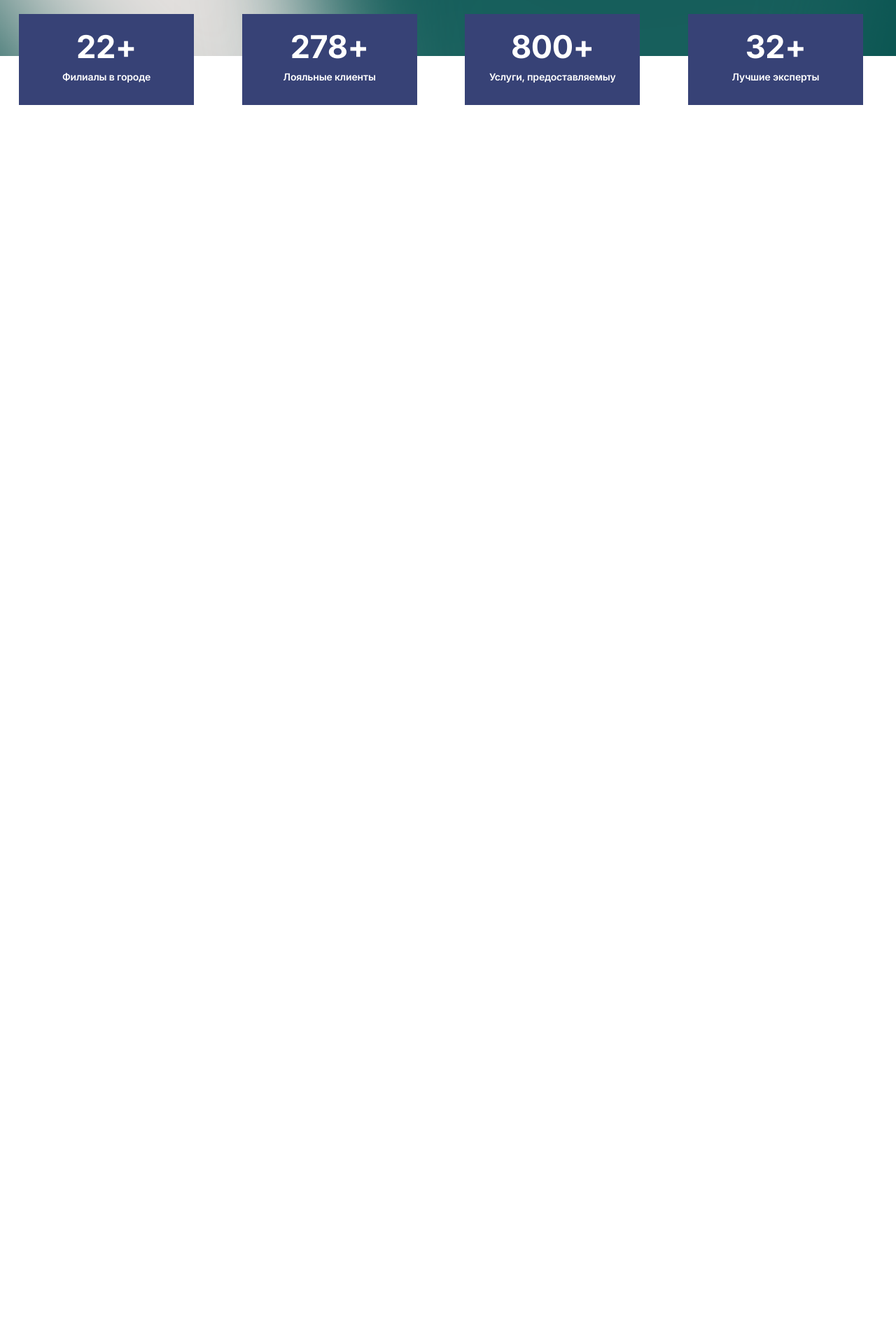
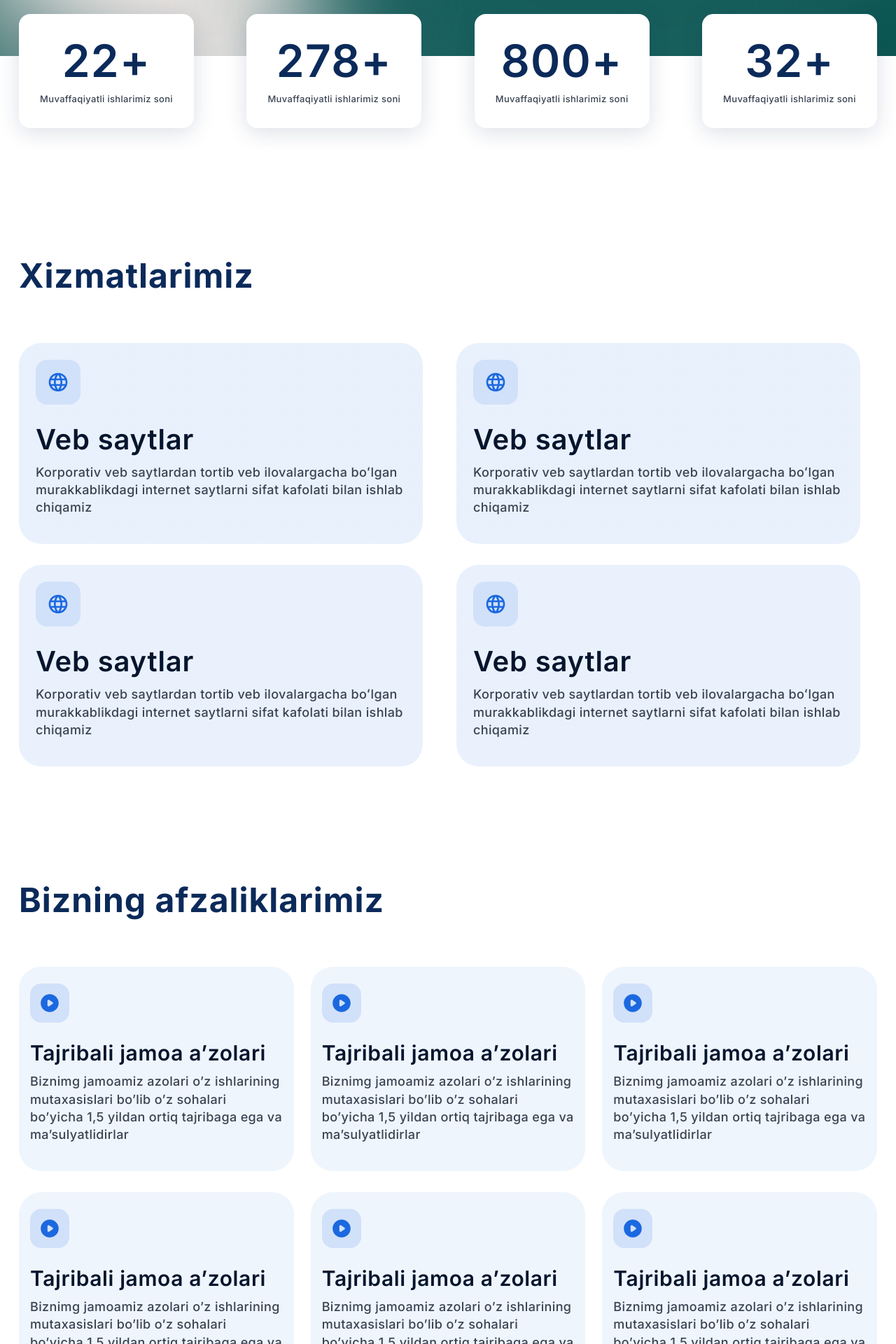
Before and after one commit to coderbekhub/inSITE-marketing, a React (Create React App) app: page / in a window 1280 px wide. Shown: the part 620-2540 px from the top of the page at 70% size. Before the commit the page ends 850 px from the top, so only its background shows below. Built offline with nearby package versions, Linux system fonts and the light colour scheme.

Commit message:
services + advantages done

```diff
--- a/src/App.scss
+++ b/src/App.scss
@@ -240,32 +240,7 @@ a {
 // INDICATOR
 
 .indicatorSection {
-  // width: 100%;
-  // height: 100vh;
-  // position: relative;
-
-  // .pTop {
-  //   position: absolute;
-  //   top: 0;
-  //   right: 0;
-  //   bottom: 0;
-  //   left: 0;
-  //   height: 100vh;
-  //   display: flex;
-  //   justify-content: center;
-  //   align-items: center;
-  //   flex-direction: column;
-  //   z-index: 2;
-  // }
-
-  // .blur {
-  //   position: absolute;
-  //   top: 0;
-  //   right: 0;
-  //   bottom: 0;
-  //   left: 0;
-  //   background: linear-gradient(180.03deg, rgba(26, 33, 73, 0) 0.03%, #18235C 99.97%), rgba(24, 35, 92, 0.5);
-  // }
+  margin-bottom: 100px;
 
   .indicatorText {
     display: block;
@@ -293,51 +268,145 @@ a {
     position: relative;
     bottom: 60px;
 
+    div {
+      margin-bottom: 20px;
+      padding: 25px;
+      width: 250px;
+      border-radius: 16px;
+      background: #FFF;
+      box-shadow: 0px 6px 30px 0px rgba(11, 42, 90, 0.15);
+
       h1 {
         color: #0B2A5A;
         font-size: 64px;
         font-weight: 600;
         line-height: 130%;
         letter-spacing: 1.28px;
+        margin-bottom: 4px;
       }
 
       h2 {
         color: #394352;
-      font-size: 16px;
+        font-size: 13px;
         font-weight: 500;
         line-height: 140%;
         letter-spacing: 0.32px;
       }
-    div {
-      margin-bottom: 20px;
-      padding: 25px;
-      width: 250px;
-      height: auto;
-      background: #374276;
-      margin-right: 20px;
-
-      h1 {
-        font-weight: 700;
-        font-size: 45px;
-        line-height: 96.4%;
-        display: flex;
-        align-items: center;
-        justify-content: center;
-        letter-spacing: -0.01em;
-        color: #fff;
-        margin-bottom: 15px;
+    }
+  }
 }
 
-      h2 {
+// SERVICES
+
+.serviceSection {
+  margin-bottom: 100px;
+  .servicesTitle {
+    color: #0B2A5A;
+    font-size: 48px;
+    font-weight: 700;
+    line-height: 130%;
+    letter-spacing: 0.96px;
+    margin-bottom: 64px;
+  }
+
+  .servicesContent {
+    div {
+      margin-bottom: 30px;
+
+      div {
+        padding: 24px;
+        align-items: flex-start;
+        border-radius: 32px;
+        background: linear-gradient(0deg, #d1e1f959 0%, #d1e1f959 100%), #d1e1f933;
+        margin-right: 24px;
+        cursor: pointer;
+
+        &:hover {
+          background: linear-gradient(0deg, #d1e1f965 0%, #d1e1f965 100%), #d1e1f965;
+        }
+
+        img {
+          width: 64px;
+          height: 64px;
+          margin-bottom: 24px;
+        }
+
+        h3 {
+          color: #05152D;
+          font-size: 40px;
           font-weight: 600;
-        font-size: 14px;
-        line-height: 96.4%;
-        display: flex;
-        justify-content: center;
-        align-items: center;
-        letter-spacing: -0.01em;
-        color: #fff;
+          line-height: 130%;
+          letter-spacing: 0.8px;
+          margin-bottom: 8px;
+        }
+
+        p {
+          color: #394352;
+          font-size: 18px;
+          font-weight: 500;
+          line-height: 140%;
+          letter-spacing: 0.36px;
         }
       }
     }
   }
+}
+
+// ADVANTAGES
+
+.advantageSection {
+  margin-bottom: 100px;
+  .advantagesTitle {
+    color: #0B2A5A;
+    font-size: 48px;
+    font-weight: 700;
+    line-height: 130%;
+    letter-spacing: 0.96px;
+    margin-bottom: 64px;
+  }
+
+  .advantageContent {
+    display: flex;
+    flex-wrap: wrap;
+
+    .advantageInfo {
+      display: flex;
+      gap: 24px;
+      div {
+        padding: 24px 16px;
+        border-radius: 32px;
+        background: rgba(209, 225, 249, 0.35);
+        margin-bottom: 30px;
+        cursor: pointer;
+
+        &:hover {
+          background: linear-gradient(0deg, #d1e1f965 0%, #d1e1f965 100%), #d1e1f965;
+        }
+
+        img {
+          width: 56px;
+          height: 56px;
+          margin-bottom: 24px;
+        }
+
+        h3 {
+          color: #05152D;
+          font-size: 30px;
+          font-weight: 600;
+          line-height: 130%;
+          letter-spacing: 0.6px;
+          margin-bottom: 8px;
+        }
+
+        p {
+          overflow: hidden;
+          color: #394352;
+          font-size: 18px;
+          font-weight: 500;
+          line-height: 140%;
+          letter-spacing: 0.36px;
+        }
+      }
+    }
+  }
+}
--- /dev/null
+++ b/src/Components/Advantages.jsx
@@ -0,0 +1,49 @@
+import React from 'react'
+import AdvantagesCardIcon from '../img/advantagesCardIcon.svg'
+
+export default function Advantages() {
+  return (
+    <section className='advantageSection'>
+      <div className="container">
+        <h2 className='advantagesTitle'>Bizning afzaliklarimiz</h2>
+        <div className='advantageContent'>
+          <div className='advantageInfo'>
+            <div>
+              <img src={AdvantagesCardIcon} alt="..." />
+              <h3>Tajribali jamoa a’zolari</h3>
+              <p>Biznimg jamoamiz azolari o’z ishlarining mutaxasislari bo’lib o’z sohalari bo’yicha 1,5 yildan ortiq tajribaga ega va ma’sulyatlidirlar</p>
+            </div>
+            <div>
+              <img src={AdvantagesCardIcon} alt="..." />
+              <h3>Tajribali jamoa a’zolari</h3>
+              <p>Biznimg jamoamiz azolari o’z ishlarining mutaxasislari bo’lib o’z sohalari bo’yicha 1,5 yildan ortiq tajribaga ega va ma’sulyatlidirlar</p>
+            </div>
+            <div>
+              <img src={AdvantagesCardIcon} alt="..." />
+              <h3>Tajribali jamoa a’zolari</h3>
+              <p>Biznimg jamoamiz azolari o’z ishlarining mutaxasislari bo’lib o’z sohalari bo’yicha 1,5 yildan ortiq tajribaga ega va ma’sulyatlidirlar</p>
+            </div>
+          </div>
+
+          <div className='advantageInfo'>
+            <div>
+              <img src={AdvantagesCardIcon} alt="..." />
+              <h3>Tajribali jamoa a’zolari</h3>
+              <p>Biznimg jamoamiz azolari o’z ishlarining mutaxasislari bo’lib o’z sohalari bo’yicha 1,5 yildan ortiq tajribaga ega va ma’sulyatlidirlar</p>
+            </div>
+            <div>
+              <img src={AdvantagesCardIcon} alt="..." />
+              <h3>Tajribali jamoa a’zolari</h3>
+              <p>Biznimg jamoamiz azolari o’z ishlarining mutaxasislari bo’lib o’z sohalari bo’yicha 1,5 yildan ortiq tajribaga ega va ma’sulyatlidirlar</p>
+            </div>
+            <div>
+              <img src={AdvantagesCardIcon} alt="..." />
+              <h3>Tajribali jamoa a’zolari</h3>
+              <p>Biznimg jamoamiz azolari o’z ishlarining mutaxasislari bo’lib o’z sohalari bo’yicha 1,5 yildan ortiq tajribaga ega va ma’sulyatlidirlar</p>
+            </div>
+          </div>
+        </div>
+      </div>
+    </section>
+  )
+}
--- a/src/Components/Home.jsx
+++ b/src/Components/Home.jsx
@@ -1,12 +1,16 @@
 import React from 'react'
 import Header from './Header'
 import Indicator from './Indicator'
+import Services from './Services'
+import Advantages from './Advantages'
 
 export default function Home() {
   return (
     <>
     <Header />
     <Indicator />
+    <Services />
+    <Advantages />
     </>
   )
 }
--- a/src/Components/Indicator.jsx
+++ b/src/Components/Indicator.jsx
@@ -10,19 +10,19 @@ export default function Indicator() {
           <div className='indicatorContent text-center row'>
             <div className='col-12 col-md-3 '>
               <h1><CountUp start={0} end={22} duration={2} delay={0} />+</h1>
-              <h2>Филиалы в городе</h2>
+              <h2>Muvaffaqiyatli ishlarimiz soni</h2>
             </div>
             <div className='col-12 col-md-3 '>
               <h1><CountUp start={0} end={278} duration={2} delay={0} />+</h1>
-              <h2>Лояльные клиенты</h2>
+              <h2>Muvaffaqiyatli ishlarimiz soni</h2>
             </div>
             <div className='col-12 col-md-3 '>
               <h1><CountUp start={0} end={800} duration={2} delay={0} />+</h1>
-              <h2>Услуги, предоставляемыу</h2>
+              <h2>Muvaffaqiyatli ishlarimiz soni</h2>
             </div>
             <div className='col-12 col-md-3 '>
               <h1><CountUp start={0} end={32} duration={2} delay={0} />+</h1>
-              <h2>Лучшие эксперты</h2>
+              <h2>Muvaffaqiyatli ishlarimiz soni</h2>
             </div>
           </div>
         </div>
--- /dev/null
+++ b/src/Components/Services.jsx
@@ -0,0 +1,39 @@
+import React from 'react'
+import servicesCardIcon from '../img/servicesCardIcon.svg'
+
+export default function Services() {
+  return (
+    <section className='serviceSection'>
+      <div className="container">
+        <h2 className='servicesTitle'>Xizmatlarimiz</h2>
+
+        <div className='row servicesContent'>
+          <div className='col-md-6 col-12'>
+            <div>
+              <img src={servicesCardIcon} alt="..." />
+              <h3>Veb saytlar</h3>
+              <p>Korporativ veb saytlardan tortib veb ilovalargacha boʻlgan murakkablikdagi internet saytlarni sifat kafolati bilan ishlab chiqamiz</p>
+            </div>
+            <div>
+              <img src={servicesCardIcon} alt="..." />
+              <h3>Veb saytlar</h3>
+              <p>Korporativ veb saytlardan tortib veb ilovalargacha boʻlgan murakkablikdagi internet saytlarni sifat kafolati bilan ishlab chiqamiz</p>
+            </div>
+          </div>
+          <div className='col-md-6 col-12'>
+            <div>
+                <img src={servicesCardIcon} alt="..." />
+                <h3>Veb saytlar</h3>
+                <p>Korporativ veb saytlardan tortib veb ilovalargacha boʻlgan murakkablikdagi internet saytlarni sifat kafolati bilan ishlab chiqamiz</p>
+              </div>
+              <div>
+                <img src={servicesCardIcon} alt="..." />
+                <h3>Veb saytlar</h3>
+                <p>Korporativ veb saytlardan tortib veb ilovalargacha boʻlgan murakkablikdagi internet saytlarni sifat kafolati bilan ishlab chiqamiz</p>
+              </div>
+          </div>
+        </div>
+      </div>
+    </section>
+  )
+}
```
Also changed, not shown: src/img/advantagesCardIcon.svg (added), src/img/servicesCardIcon.svg (added). Lines whose indentation alone changed are shown as unchanged.
